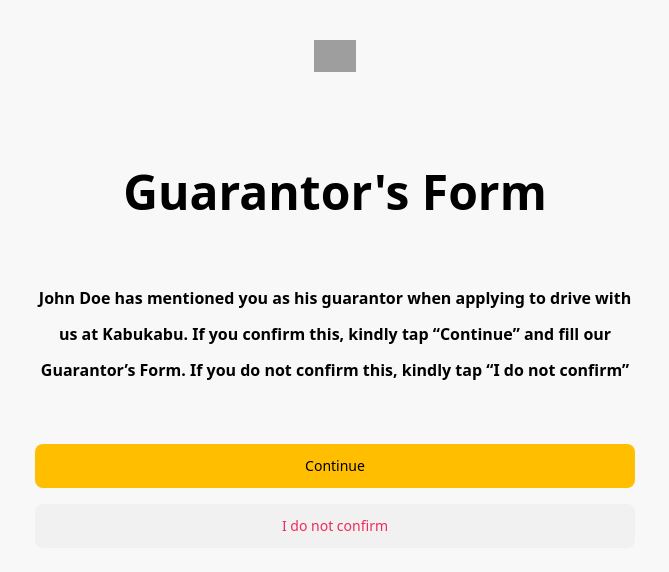
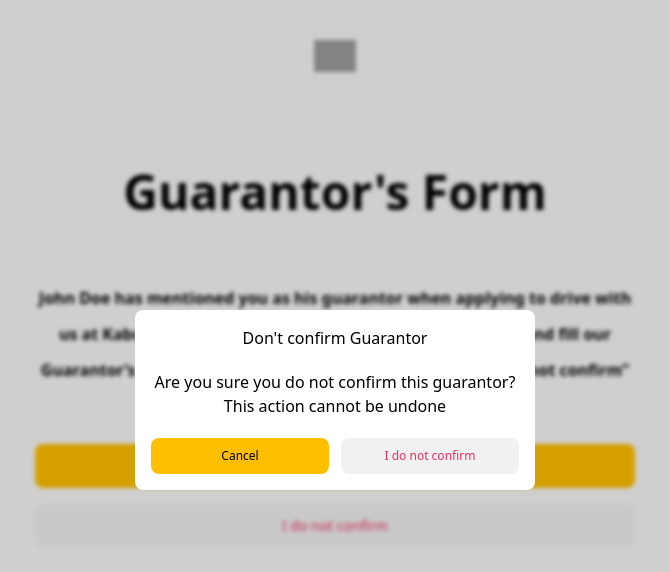
Before and after one commit to kepiblanc/kblanding, a Next.js app: page /guarantors-form in a window 1280 px wide. Both pictures are taken after a click on the button "I do not confirm". Shown: the top 572 px of the page, without its empty margins (305-974 px from the left). Built offline with nearby package versions, Linux system fonts and the light colour scheme; grey boxes are pictures that could not be loaded.

Commit message:
screens done

```diff
--- /dev/null
+++ b/components/common/Card.tsx
@@ -0,0 +1,27 @@
+import React, { FC, PropsWithChildren } from "react";
+
+interface Props {
+  maxWidth?: string;
+  maxHeight?: string;
+  height?: string;
+  elevation?: boolean;
+}
+
+const Card: FC<PropsWithChildren<Props>> = ({
+  maxWidth = "",
+  maxHeight="",
+  height = "",
+  elevation,
+  children,
+}) => {
+  return (
+    <div
+      className={`bg-[#FFFFFF] rounded-lg w-full p-4 ${elevation ? 'shadow-md' : ''} ${maxHeight ? 'overflow-y-auto scrollbar-none':''}`}
+      style={{ maxWidth, height, maxHeight }}
+    >
+      {children}
+    </div>
+  );
+};
+
+export default Card;
--- /dev/null
+++ b/components/common/Modal.tsx
@@ -0,0 +1,17 @@
+import React, { FC, PropsWithChildren } from "react";
+
+const Modal: FC<PropsWithChildren> = ({ children }) => {
+  return (
+    <div
+      className="fixed w-screen h-screen top-0 left-0 z-[1000] flex items-center justify-center"
+      style={{
+        backdropFilter: "blur(2px)",
+        backgroundColor: "rgba(0,0,0,.164)",
+      }}
+    >
+      {children}
+    </div>
+  );
+};
+
+export default Modal;
--- /dev/null
+++ b/components/modules/GuarantorsForm/ConfirmationCard.tsx
@@ -0,0 +1,38 @@
+import React, { FC } from "react";
+import Card from "@/components/common/Card";
+import Button from "@/components/ui/Button/Button";
+import useClickOutside from "@/hooks/useClickOutside";
+
+interface Props {
+  handleClose: () => void;
+  handleIDoNotConfirm: ()=>void
+}
+
+const ConfirmationCard: FC<Props> = ({ handleClose, handleIDoNotConfirm }) => {
+  const ref = useClickOutside<HTMLDivElement>(() => handleClose());
+
+  return (
+    <Card maxWidth="400px">
+      <div className="flex flex-col gap-5" ref={ref}>
+        <p className="text-center font-medium">Don't confirm Guarantor</p>
+
+        <p className="text-center text-base">
+          Are you sure you do not confirm this guarantor? This action cannot be
+          undone
+        </p>
+
+        <div className="flex items-center justify-center gap-3">
+          <Button title="Cancel" className="w-[50%]" onClick={handleClose}/>
+          <Button
+            title="I do not confirm"
+            className="w-[50%] !text-[#EF2C5B]"
+            color="tetiary"
+            onClick={handleIDoNotConfirm}
+          />
+        </div>
+      </div>
+    </Card>
+  );
+};
+
+export default ConfirmationCard;
--- a/components/modules/GuarantorsForm/StepOne.tsx
+++ b/components/modules/GuarantorsForm/StepOne.tsx
@@ -3,13 +3,17 @@
 import Logo from "@/components/common/Logo";
 import Button from "@/components/ui/Button/Button";
 import Container from "@/components/common/Container";
+import { useModalContext } from "@/contexts/ModalContext";
+import ConfirmationCard from "./ConfirmationCard";
 
 interface Props {
   handleNextStep: () => void;
-  handleCancel: () => void;
+  handleDoNotConfirm: () => void;
 }
 
-const StepOne: FC<Props> = ({ handleNextStep, handleCancel }) => {
+const StepOne: FC<Props> = ({ handleNextStep, handleDoNotConfirm }) => {
+  const { setModalContent } = useModalContext();
+
   return (
     <Container>
       <div className="min-h-screen px-3">
@@ -42,7 +46,19 @@
               color="tetiary"
               size="large"
               className="w-full !bg-[#F1F1F1] !text-[#EF2C5B]"
-              onClick={handleCancel}
+              onClick={() => {
+                setModalContent(
+                  <ConfirmationCard
+                    handleIDoNotConfirm={()=>{
+                        setModalContent(null)
+                        handleDoNotConfirm()
+                    }}
+                    handleClose={() => {
+                      setModalContent(null);
+                    }}
+                  />
+                );
+              }}
             />
           </div>
         </div>
--- /dev/null
+++ b/components/modules/GuarantorsForm/UserDidNotConfirm.tsx
@@ -0,0 +1,31 @@
+import AltFooter from "@/components/common/AltFooter";
+import Logo from "@/components/common/Logo";
+import React, { FC } from "react";
+
+const UserDidNotConfirm: FC = () => {
+  return (
+    <div className="min-h-screen flex flex-col justify-between">
+      <div>
+        <div className="flex justify-center py-4 pt-10">
+          <Logo />
+        </div>
+        <div className="max-w-[600px] mx-auto pt-16">
+          <p className="pt-20 text-center text-5xl">🙏🏽🙏🏽</p>
+          <h1 className="text-center pt-4 text-5xl font-bold pb-4">
+            Thank you
+          </h1>
+          <p className="text-center leading-9 text-base font-semibold">
+            John Doe has mentioned you as his guarantor when applying to drive
+            with us at Kabukabu. If you confirm this, kindly tap “Continue” and
+            fill our Guarantor’s Form. If you do not confirm this, kindly tap “I
+            do not confirm”
+          </p>
+        </div>
+      </div>
+
+      <AltFooter />
+    </div>
+  );
+};
+
+export default UserDidNotConfirm;
--- /dev/null
+++ b/contexts/ModalContext.tsx
@@ -0,0 +1,38 @@
+'use client';
+
+import React, { useEffect, useState } from "react";
+import Modal from "@/components/common/Modal";
+import { useRouter } from "next/router";
+
+interface ContextOptions {
+  setModalContent: React.Dispatch<React.SetStateAction<React.ReactNode>>;
+}
+
+const ModalContext = React.createContext<ContextOptions | null>(null);
+
+const ModalProvider: React.FC<React.PropsWithChildren> = ({ children }) => {
+  const [modalContent, setModalContent] = useState<React.ReactNode | null>(
+    null
+  );
+  const router = useRouter();
+
+  useEffect(() => {
+    if (modalContent) setModalContent(null);
+  }, [router.pathname]);
+
+  return (
+    <ModalContext.Provider value={{ setModalContent }}>
+      {modalContent ? <Modal>{modalContent}</Modal> : null}
+      {children}
+    </ModalContext.Provider>
+  );
+};
+
+export default ModalProvider;
+
+export const useModalContext: () => ContextOptions = () => {
+  const context = React.useContext(ModalContext);
+  if (!context)
+    throw new Error("Modal context can only be used within modal provider");
+  return context;
+};
--- /dev/null
+++ b/hooks/useClickOutside.tsx
@@ -0,0 +1,23 @@
+import { useEffect, useRef } from "react";
+import { assertIsNode } from "../utils";
+
+const useClickOutside = <T extends HTMLElement,>(callback: () => any) => {
+  const domNode = useRef<T  | null>(null);
+
+  const handleClickOutside = ({ target }: MouseEvent) => {
+    assertIsNode(target);
+    if (domNode.current && !domNode.current.contains(target)) callback();
+  };
+
+  useEffect(() => {
+    document.addEventListener("mousedown", (e) => {
+      handleClickOutside(e);
+    });
+
+    document.removeEventListener("mousedown", (e) => handleClickOutside(e));
+  }, []);
+
+  return domNode
+};
+
+export default useClickOutside;
--- a/pages/_app.tsx
+++ b/pages/_app.tsx
@@ -3,12 +3,15 @@
 import "../assets/chrome-bug.css";
 import { ToastContainer } from "react-toastify";
 import "react-toastify/dist/ReactToastify.css";
+import ModalProvider from "@/contexts/ModalContext";
 
 export default function App({ Component, pageProps }: AppProps) {
   return (
     <>
-      <ToastContainer />
-      <Component {...pageProps} />
+      <ModalProvider>
+        <ToastContainer />
+        <Component {...pageProps} />
+      </ModalProvider>
     </>
   );
 }
--- a/pages/guarantors-form.tsx
+++ b/pages/guarantors-form.tsx
@@ -4,21 +4,25 @@
 import StepOne from "@/components/modules/GuarantorsForm/StepOne";
 import StepTwo from "@/components/modules/GuarantorsForm/StepTwo";
 import StepThree from "@/components/modules/GuarantorsForm/StepThree";
+import UserDidNotConfirm from "@/components/modules/GuarantorsForm/UserDidNotConfirm";
+
 const GuarantorsForm: NextPage = () => {
   const [currentStep, setCurrentStep] = useState<number>(1);
+  const [userDidNotConfirm, setUserDidNotConfirm] = useState(false);
 
   return (
     <div className="!bg-[#F8F8F8]">
-      {currentStep === 1 && (
+      {!userDidNotConfirm && currentStep === 1 && (
         <StepOne
           handleNextStep={() => {
             setCurrentStep((step) => (step = 2));
           }}
-          handleCancel={() => {}}
+          handleDoNotConfirm={() => setUserDidNotConfirm(true)}
         />
       )}
-      {currentStep === 2 && <StepTwo />}
-      {currentStep === 3 && <StepThree />}
+      {!userDidNotConfirm && currentStep === 2 && <StepTwo />}
+      {!userDidNotConfirm && currentStep === 3 && <StepThree />}
+      {userDidNotConfirm && <UserDidNotConfirm />}
     </div>
   );
 };
--- /dev/null
+++ b/utils/index.ts
@@ -0,0 +1,5 @@
+export function assertIsNode(e: EventTarget | null): asserts e is Node {
+    if (!e || !("nodeType" in e)) {
+      throw new Error(`Node expected`);
+    }
+  }
```
